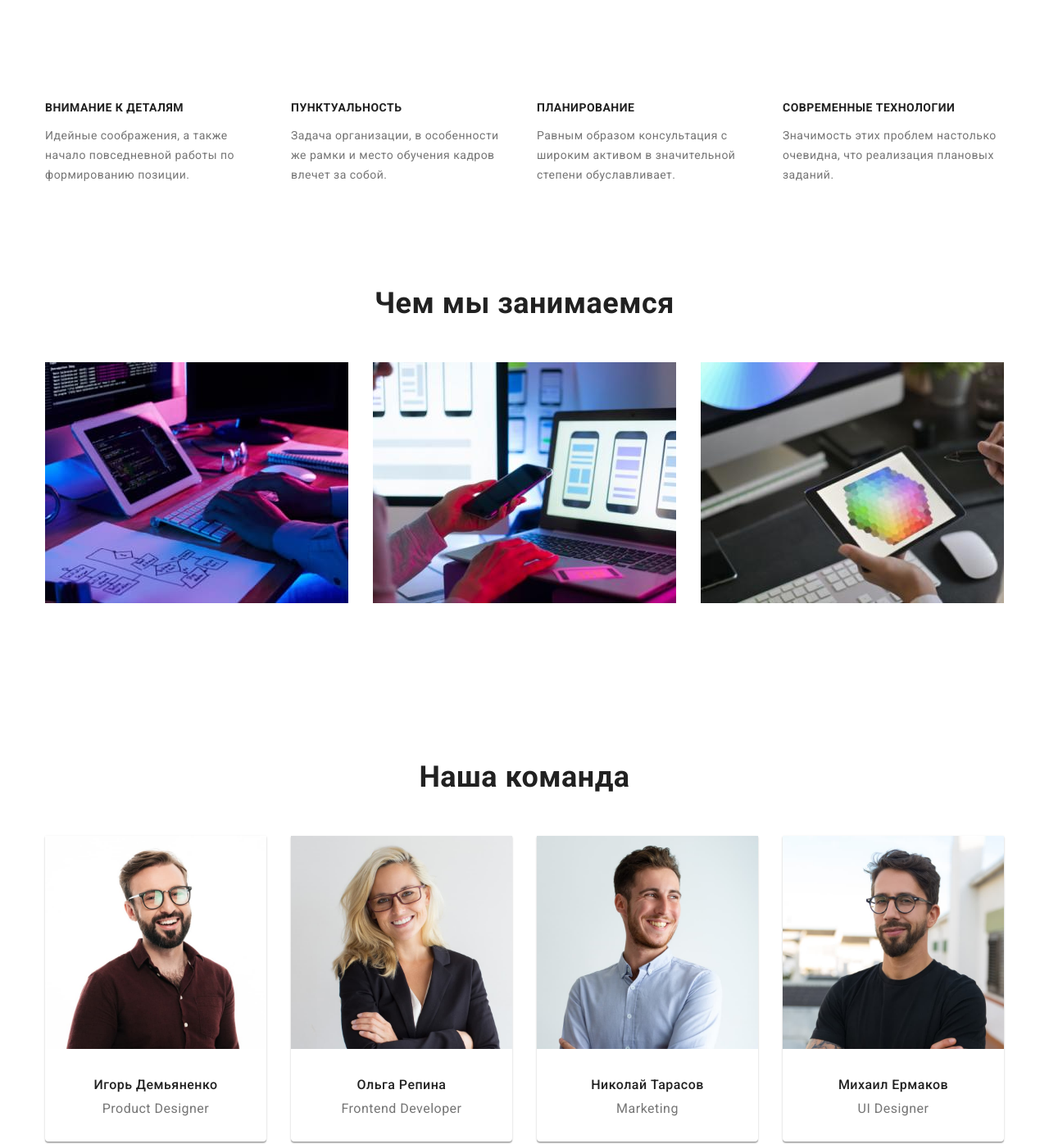
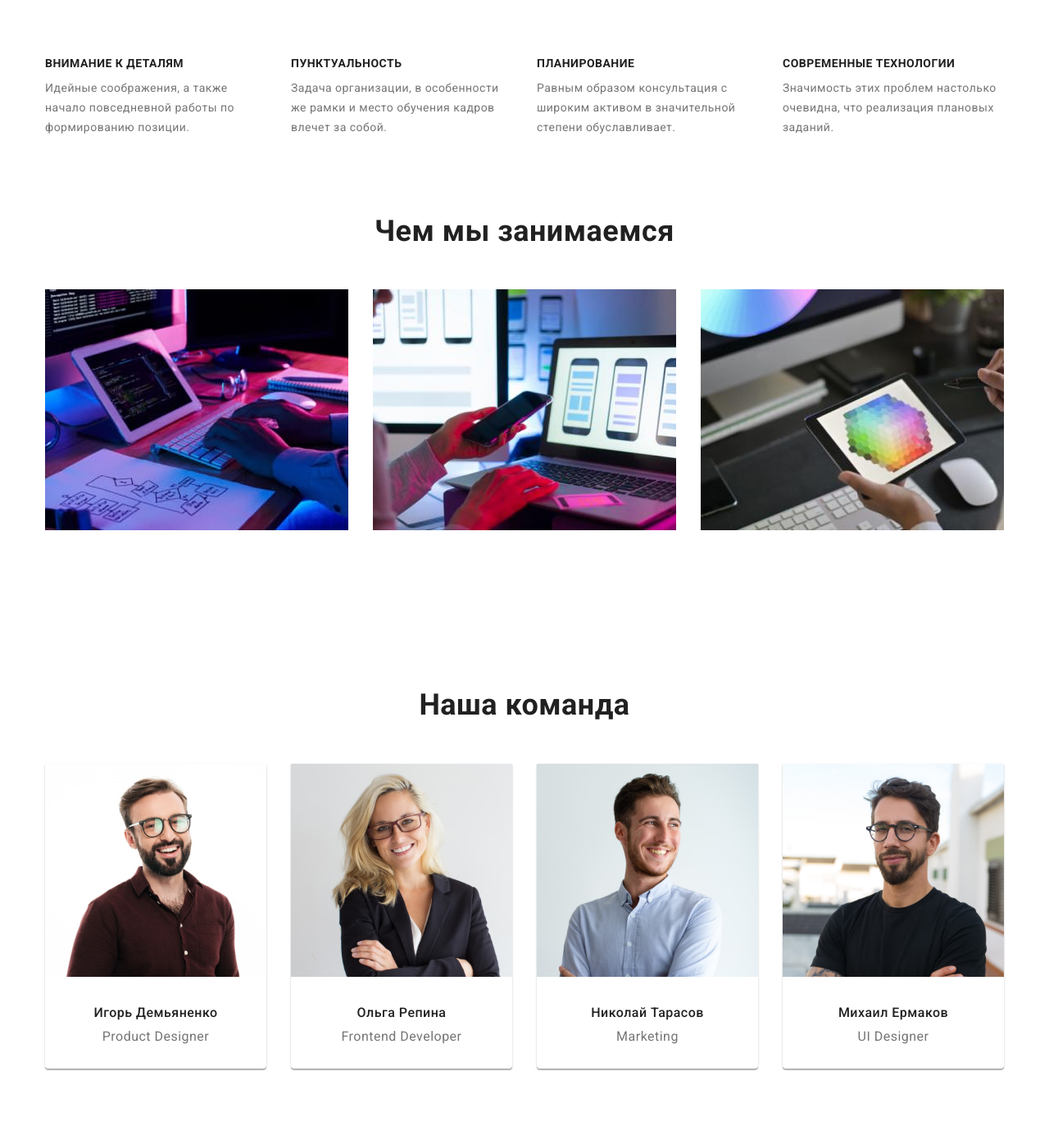
Before and after one commit to Lonardo17/goit-markup-hw-03, a plain HTML site: page index.html in a window 1280 px wide. Shown: the part 680-2076 px from the top of the page at 82% size. Drawn offline with nearby package versions, Linux system fonts and the light colour scheme.

Commit message:
fix 2 margin+padding

```diff
--- a/css/styles.css
+++ b/css/styles.css
@@ -10,8 +10,8 @@
   --primary-text-color: #757575;
   --footer-text-color: rgba(255, 255, 255, 0.6);
 }
-.test {
-  background-color: tomato;
+p {
+  margin: 0;
 }
 h1,
 h2,
@@ -19,6 +19,7 @@ h3,
 h4,
 h5,
 h6 {
+  margin: 0;
   color: var(--header-text-color);
 }
 button {
@@ -36,17 +37,17 @@ body {
 ul {
   list-style-type: none;
   padding-left: 0px;
+  margin: 0;
 }
 nav {
   display: flex;
   align-items: center;
 }
+
 .container {
-  align-content: center;
-
   width: 1200px;
   padding: 0px 15px;
-  margin: 94px auto 0px auto;
+  margin: 0 auto;
 }
 .container.header {
   margin: 15px auto;
@@ -124,6 +125,7 @@ header {
 
 /* first section */
 .hero-title {
+  margin: 0 0 30px 0;
   font-weight: 900;
   font-size: 44px;
   line-height: 1.36;
@@ -149,6 +151,11 @@ header {
 }
 
 /* second section */
+.advantage {
+  align-items: center;
+  padding-top: 89px;
+  padding-bottom: 94px;
+}
 .advantage-list li {
   width: 270px;
   /* height: 101px; */
@@ -161,6 +168,7 @@ header {
   display: flex;
 }
 .advantage-title {
+  margin-bottom: 10px;
   font-weight: 700;
   font-size: 14px;
   line-height: 1.14;
@@ -172,6 +180,12 @@ header {
 }
 
 /* third section & forth section */
+.working {
+  padding-bottom: 188px;
+}
+.working-title {
+  margin-bottom: 50px;
+}
 .working-title,
 .team-title {
   font-weight: 700;
@@ -189,8 +203,11 @@ header {
   margin-right: 30px;
 }
 /* forth section */
-.team .container {
-  margin-top: 188px;
+.team {
+  padding-bottom: 94px;
+}
+.padding {
+  padding: 30px 0;
 }
 .team-list {
   display: flex;
@@ -210,20 +227,19 @@ header {
   font-size: 16px;
   line-height: 1.19;
   text-align: center;
-  margin: 30px 0 10px 0;
+  margin-bottom: 10px;
 }
 .team p {
   font-size: 16px;
   line-height: 1.19;
   text-align: center;
-  margin: 0 0 30px 0;
 }
 /* footer */
 footer {
   background: var(--background-hero);
+  padding: 60px 15px;
 }
 footer .container {
-  padding: 60px 15px;
 }
 footer address {
   margin-top: 20px;
@@ -250,6 +266,13 @@ footer address {
   color: var(--second-text-color);
 }
 
+/*------ page2---- */
+.projeckt {
+  padding: 94px 0 94px 0;
+}
+.padding2 {
+  padding: 20px 24px;
+}
 .filter {
   display: flex;
   justify-content: center;
@@ -259,7 +282,6 @@ footer address {
   cursor: pointer;
   font-weight: 500;
   font-size: 16px;
-  box-shadow: 0px 4px 4px rgba(0, 0, 0, 0.15);
   border-radius: 4px;
   border: 4px;
   padding: 6px 22px;
@@ -279,10 +301,8 @@ footer address {
   margin: 0;
 }
 .list li {
-  box-shadow: 0px 4px 4px rgba(0, 0, 0, 0.15);
-  border-radius: 4px;
-  border: 4px;
-  margin: 0 30px 30px 0;
+  border: solid 1px #eeeeee;
+  margin: 0 25.5px 30px 0;
 }
 .list li:nth-child(3n) {
   margin-right: 0px;
--- a/index.html
+++ b/index.html
@@ -42,7 +42,7 @@
             <button class="hero-button" type="button"> Заказать услугу</button>
         </section>
         <!-- second section advantage -->
-        <section class="advantage ">
+        <section class="advantage">
             <div class="container">
             <!-- "advantage" hiden header -->
                 <!-- <h2 class="hiden">Приемущество</h2> -->
@@ -67,7 +67,7 @@
             </div>
         </section>
         <!-- third section working -->
-        <section >
+        <section class="working" >
             <div class="container">
                 <h2 class="working-title">Чем мы занимаемся</h2>
                 <ul class="working-list">
@@ -85,23 +85,31 @@
                 <ul class="team-list">
                     <li>
                         <img src="./images/igor.jpg" alt="фото Игорь Демьяненко" width="270">
+                        <div class="padding">
                             <h3>Игорь Демьяненко</h3>
                             <p>Product Designer</p>
+                        </div>
                     </li>
                     <li>
                         <img src="./images/olga.jpg" alt="фото Ольга Репина" width="270">
+                        <div class="padding">
                             <h3>Ольга Репина</h3>
                             <p class="text">Frontend Developer</p>
+                        </div>
                     </li>
                     <li>
                         <img src="./images/nikolai.jpg" alt="фото Николай Тарасов" width="270">
+                        <div class="padding">
                             <h3>Николай Тарасов</h3>
                             <p>Marketing</p>
+                        </div>
                     </li>
                     <li>
                         <img src="./images/mihail.jpg" alt="фото Михаил Ермаков" width="270">
+                        <div class="padding">
                             <h3>Михаил Ермаков</h3>
                             <p>UI Designer</p>
+                        </div>
                     </li>
                 </ul>
             </div>
```
Also changed, not shown: portfolio.html (+19 -1 lines). Lines whose indentation alone changed are shown as unchanged.
